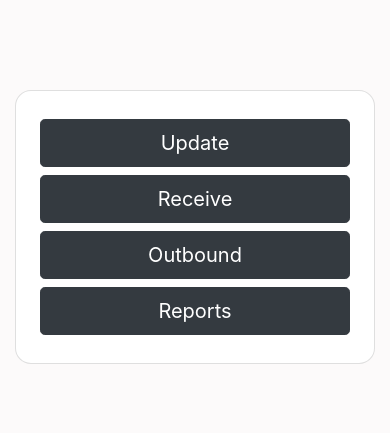
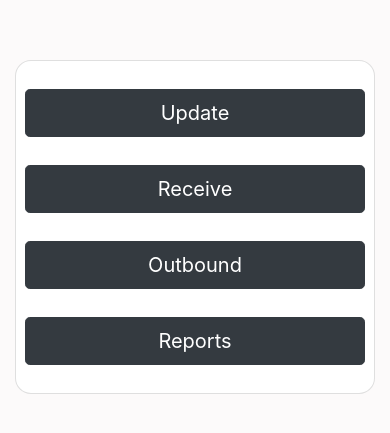
Before and after one commit to Foddie2/Inventory-ui, a Nuxt app: page /Update in a window 390 px wide. Shown: the part 195-628 px from the top of the page. Built offline with nearby package versions, Linux system fonts and the light colour scheme.

Commit message:
Update page responsivenes

```diff
--- a/pages/Update.vue
+++ b/pages/Update.vue
@@ -1,32 +1,29 @@
 <!-- eslint-disable vue/multi-word-component-names -->
 <template>
   <div>
-     <section class="vh-100" style="background-color: #FCFAFA;">
+  <section class="vh-100" style="background-color: #FCFAFA;">
   <div class="container py-5 h-100">
     <div class="row d-flex justify-content-center align-items-center h-100">
       <div class="col col-xl-6">
         <div class="card" style="border-radius: 1rem;">
           <div class="row g-0">
-            <div class="col-md-6 col-lg-7 d-flex align-items-center">
               <div class="card-body p-4 p-lg-5 text-black">
                   <div class="pt-1 mb-1">
                     <button class="btn btn-dark btn-lg btn-block" type="button">Update</button>
                   </div>
-                    <div class="pt-1 mb-1">
+                    <div class="pt-4 mb-1">
                     <button class="btn btn-dark btn-lg btn-block" type="button">Receive</button>
                   </div>
-                    <div class="pt-1 mb-1">
+                    <div class="pt-4 mb-1">
                     <button class="btn btn-dark btn-lg btn-block" type="button">Outbound</button>
                   </div>
-                    <div class="pt-1 mb-1">
+                    <div class="pt-4 mb-1">
                     <button class="btn btn-dark btn-lg btn-block" type="button">Reports</button>
                   </div>
-
               </div>
             </div>
           </div>
         </div>
-      </div>
     </div>
   </div>
 </section>
```
